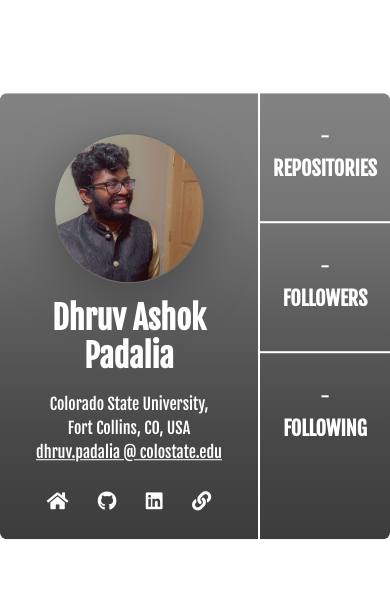
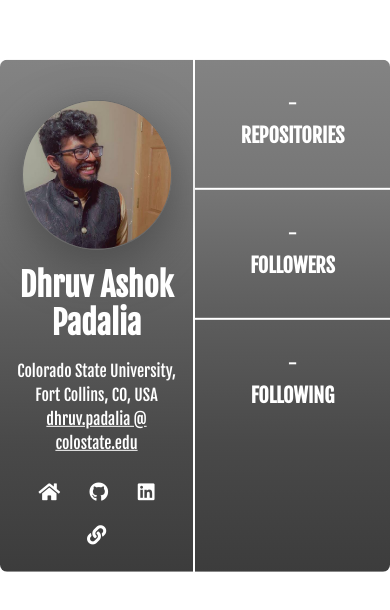
Before and after one commit to dhruvp4u/profile-card, a plain HTML site: page index.html in a window 390 px wide. Shown: the part 106-716 px from the top of the page. Drawn offline with Linux system fonts and the light colour scheme; no server answers.

Commit message:
Adding responsive code

```diff
--- a/css/style.css
+++ b/css/style.css
@@ -1,8 +1,5 @@
 body{
     font-family: 'Fjalla One', sans-serif;
-}
-
-.container{
 }
 
 .padding-0 > *{
--- a/index.html
+++ b/index.html
@@ -9,9 +9,9 @@
   <link rel="stylesheet" href="css/style.css">
 </head>
 <body>
-    <div class="container centered">
+    <div class="container-fluid centered">
         <div class="row padding-0 justify-content-center">
-            <div class="col-xl-3 col-lg-3 col-md-5 col-sm-8 col-xs-8 col-8">
+            <div class="col-xl-3 col-lg-3 col-md-8 col-sm-8 col-xs-8 col">
                 <div class="card h-100 card-left">
                     <img class="rounded-circle card-img-top" src="img/profile-picture.jpg" alt="Dhruv Ashok Padalia" data-holder-rendered="true">
                     <div class="card-body text-center">
@@ -26,7 +26,7 @@
                     </div>
                 </div>
             </div>
-            <div class="col-xl-2 col-lg-2 col-md-3 col-sm-4 col-xs-4 col-4">
+            <div class="col-xl-2 col-lg-2 col-md-4 col-sm-4 col-xs-4 col">
                 <div class="card h-100 card-right">
                     <div class="card-body cool-stats">
                         <div class="text-center">
```
